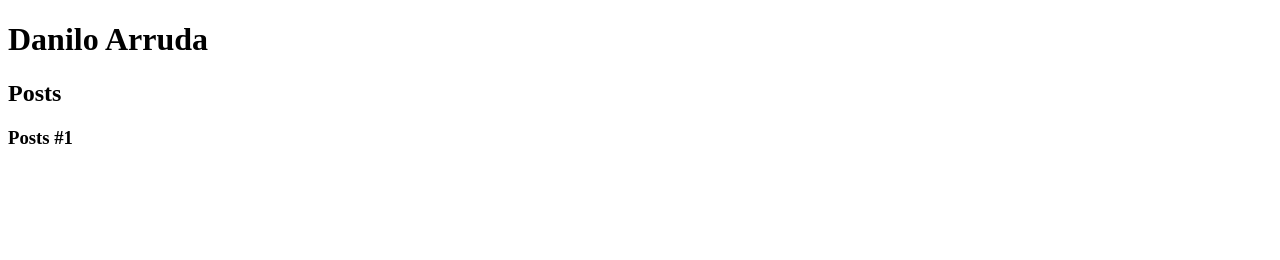
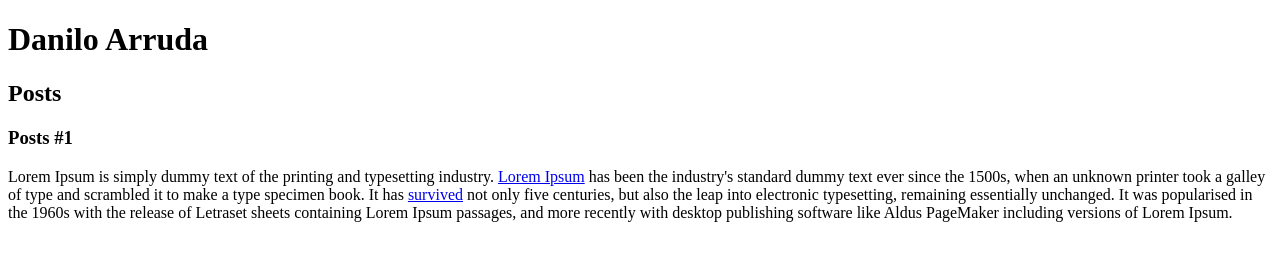
Before and after one commit to Arruda-Dan/curso-html5-bootcampSantander-dio, a plain HTML site: page curso-html/index.html in a window 1280 px wide. Drawn offline with Linux system fonts and the light colour scheme.

Commit message:
adicionando tags de links

```diff
--- a/curso-html/index.html
+++ b/curso-html/index.html
@@ -17,6 +17,16 @@
 				<header>
 					<h3>Posts #1</h3>
 				</header>
+				<p>
+					Lorem Ipsum is simply dummy text of the printing and typesetting industry.
+					<a href="https://www.lipsum.com/" target="_blank">Lorem Ipsum</a> has been the industry's standard dummy text ever since the 1500s,
+					when an unknown printer took a galley of type and scrambled it to make a type
+					specimen book. It has <a href="mailto:danilo@email.com">survived</a> not only five centuries, but also the leap into
+					electronic typesetting, remaining essentially unchanged. It was popularised in
+					the 1960s with the release of Letraset sheets containing Lorem Ipsum passages,
+					and more recently with desktop publishing software like Aldus PageMaker
+					including versions of Lorem Ipsum.
+				</p>
 			</article>
 		</section>
 		<footer></footer>
```
